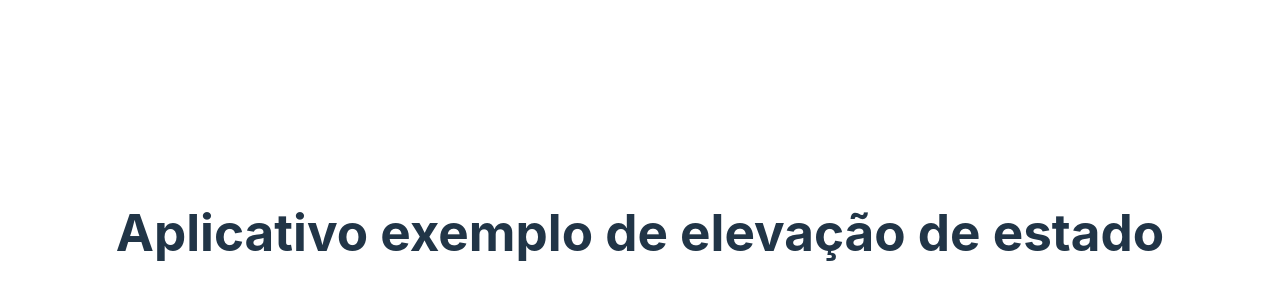
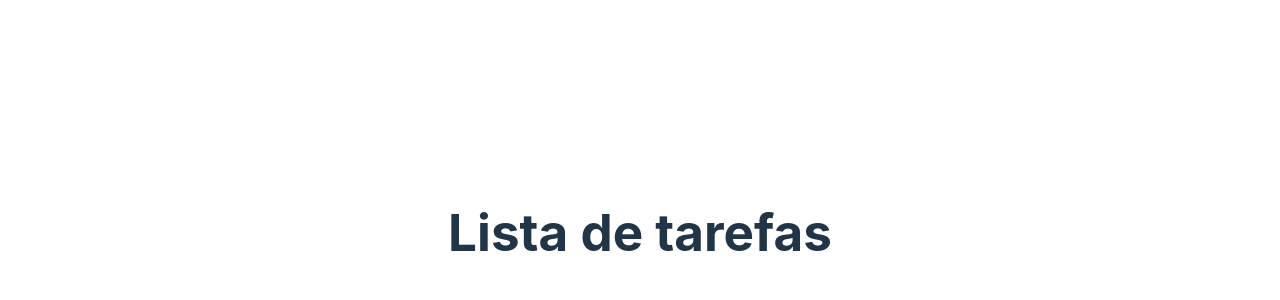
Before and after one commit to infoweb-pos/07-02-elevacao_de_estado-tarefas, a React (Vite) app: page / in a window 1280 px wide. Shown: the part 168-468 px from the top of the page. Built offline with nearby package versions, Linux system fonts and the light colour scheme.

Commit message:
Adicionado componente AppNavBar

```diff
--- a/src/App.tsx
+++ b/src/App.tsx
@@ -1,12 +1,19 @@
-import './App.css'
+import "./App.css";
+
+const AppNavBar = () => {
+	return (
+		<div className="card">
+			<h1>Lista de tarefas</h1>
+		</div>
+	);
+};
 
 const App = () => {
+	return (
+		<>
+			<AppNavBar />
+		</>
+	);
+};
 
-  return (
-    <>
-      <h1>Aplicativo exemplo de elevação de estado</h1>
-    </>
-  )
-}
-
-export default App
+export default App;
```
